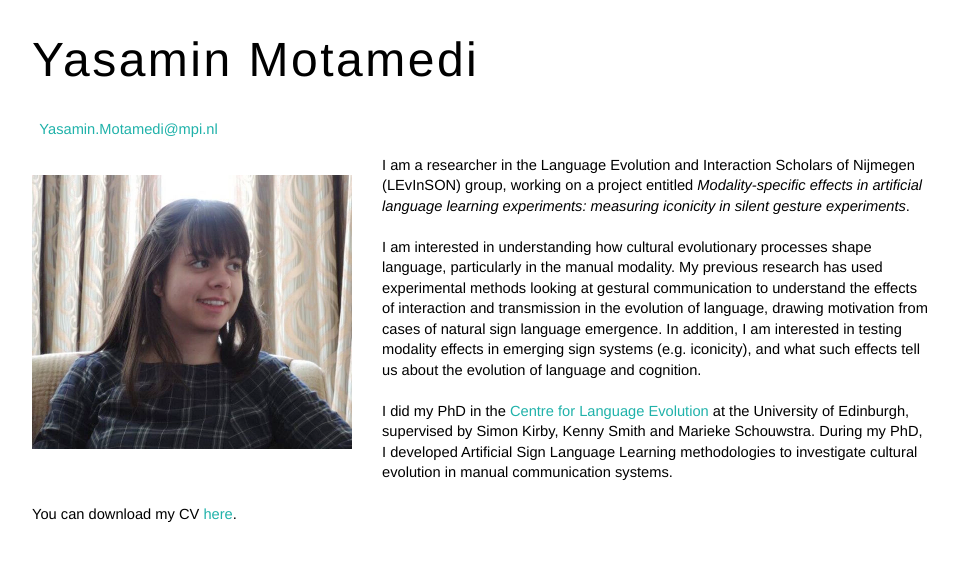
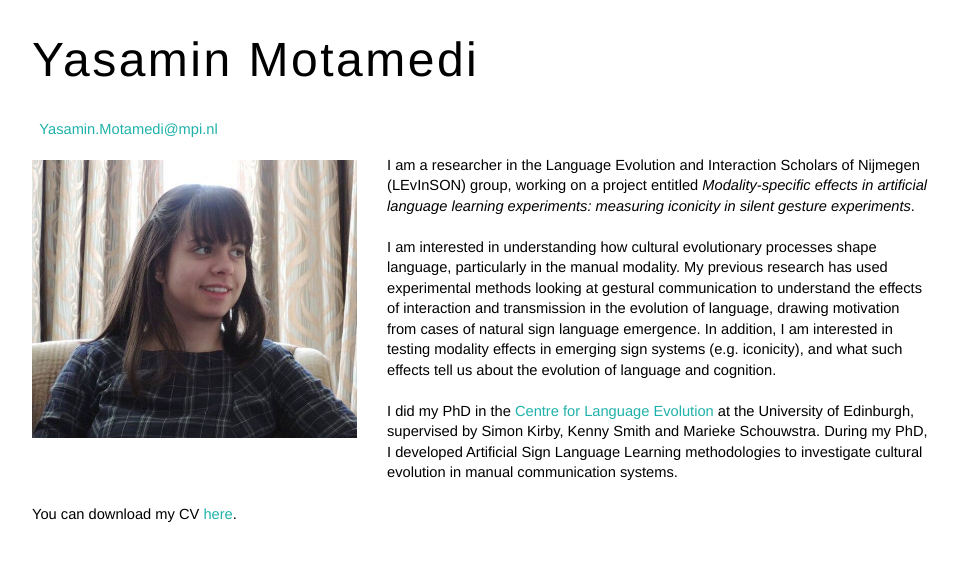
Before and after one commit to ymotamedi/ymotamedi.github.io, a Jekyll site: the page built from index.html, in a window 1280 px wide. Shown: the top 561 px of the page, without its empty margins (160-1119 px from the left). Built offline with Jekyll 4.4.1, drawn with Linux system fonts in a browser that asks for light colours.

Commit message:
Update index.html

```diff
--- a/index.html
+++ b/index.html
@@ -3,7 +3,7 @@
 title: Yasamin Motamedi
 ---
 
-<p><img src="ym_web2.jpeg" style="float:left;width:320px;height:274px;margin-right:30px;margin-top:20px;margin-bottom:30px">
+<p><img src="ym_web2.jpeg" style="float:left;width:325px;height:278px;margin-right:30px;margin-top:5px;margin-bottom:30px">
   I am a researcher in the Language Evolution and Interaction Scholars of Nijmegen (LEvInSON) group, working on a project entitled <i>Modality-specific effects in artificial language learning experiments: measuring iconicity in silent gesture experiments</i>.
 
   <br><br>
```
